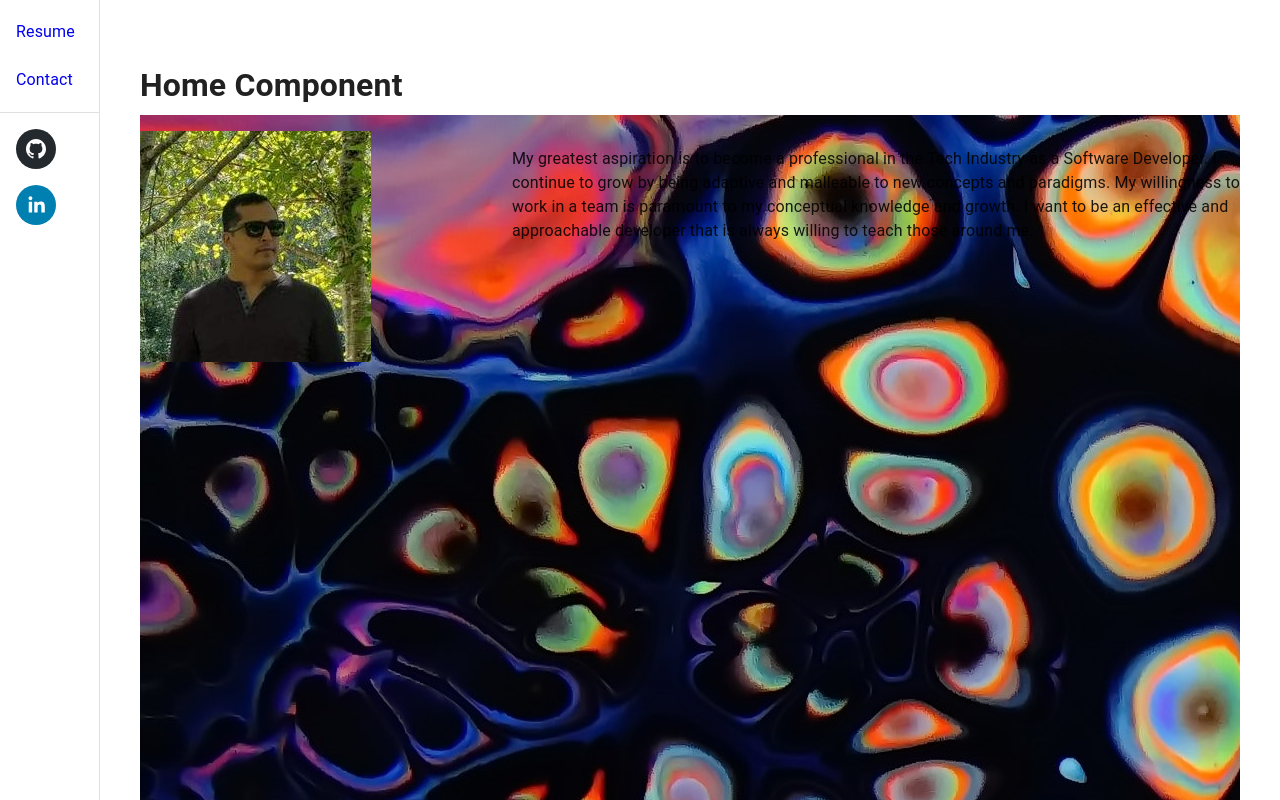
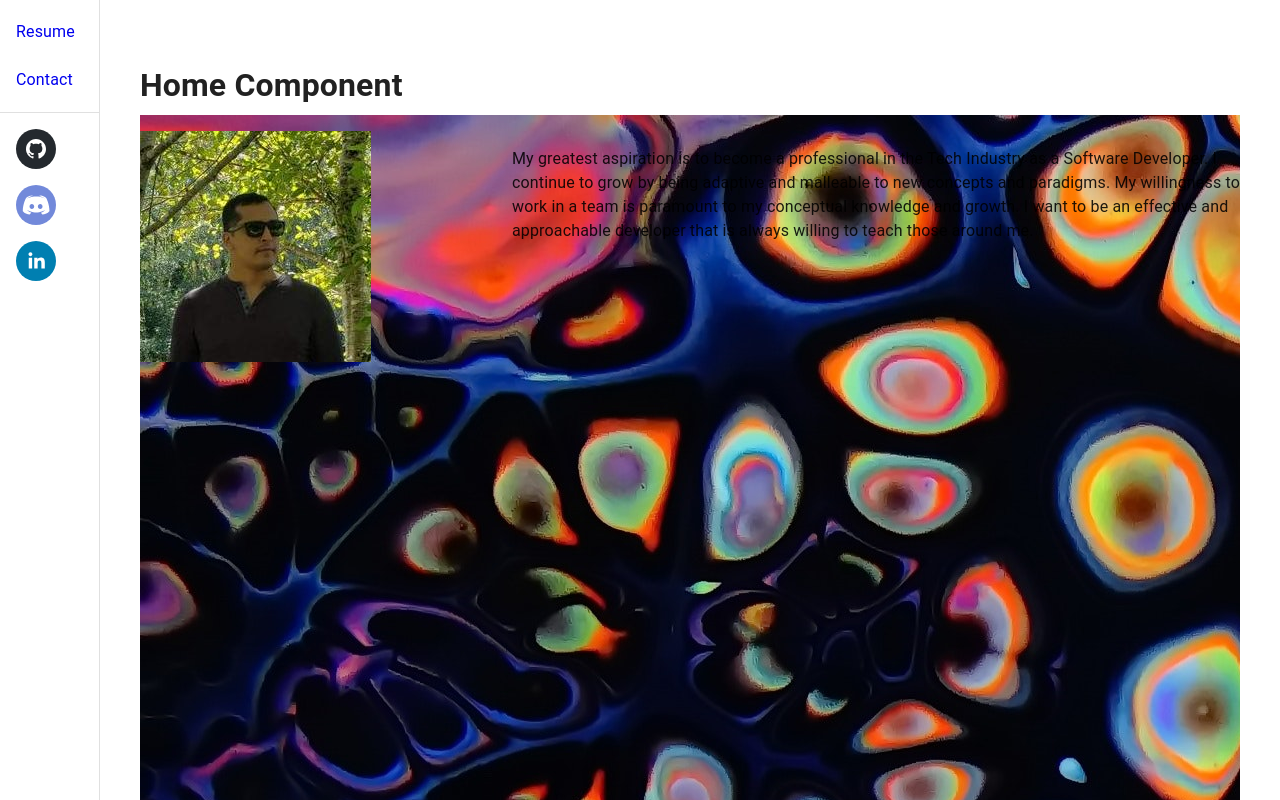
Before and after one commit to antoni909/react-personal-portfolio, a React (Create React App) app: page / in a window 1280 px wide. Shown: the top 800 px of the page. Built offline with nearby package versions, Linux system fonts and the light colour scheme; no server answers.

Commit message:
add discord component to menu

```diff
--- a/src/Home/Projects.jsx
+++ b/src/Home/Projects.jsx
@@ -12,7 +12,6 @@ const Projects = () => {
     <>
       <h1>Group Projects</h1>
       <OrgProjects />
-
       <h1>Solo Projects</h1>
       <SoloProjects />
     </>
--- a/src/Navigation/Nav.jsx
+++ b/src/Navigation/Nav.jsx
@@ -18,6 +18,7 @@ const menuList = [
 ]
 const mediaList = [
   {text: 'GitHub', url: 'https://github.com/antoni909' },
+  {text: 'Discord', url: 'https://discord.com/channels/@me'  },
   {text: 'LinkedIn', url: 'https://www.linkedin.com/in/lorenzo-ortega-antoni/'  },
 ]
 
@@ -56,7 +57,12 @@ const Nav = () => {
               button
               key={item.text}
             >
-              <SocialIcon style={{ height: 40, width: 40 }} url={item.url} target="_blank" rel="noreferrer noopener" />
+              <SocialIcon
+                style={{ height: 40, width: 40 }}
+                url={item.url}
+                target="_blank"
+                rel="noreferrer noopener"
+              />
             </ListItem>
           ))}
         </List>
```
